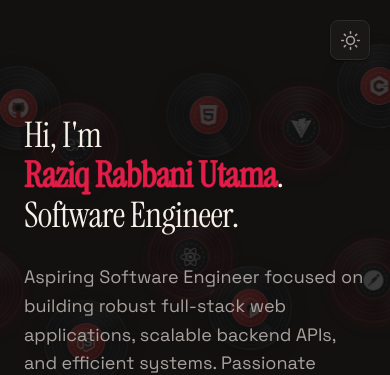
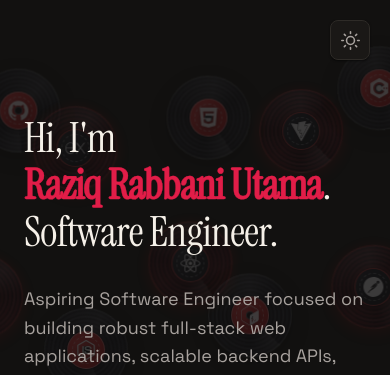
Before and after one commit to razeequtama/portfolio-website, a React (Vite) app: page / in a window 390 px wide. Shown: the top 375 px of the page. Built offline with nearby package versions, Linux system fonts and the light colour scheme; a web font is replaced by a local one.

Commit message:
Increase name size

```diff
--- a/src/styles/pages.css
+++ b/src/styles/pages.css
@@ -234,21 +234,21 @@
 
 @media (max-width: 767px) {
   .hero-main-title {
-    font-size: clamp(2.4rem, 7.8vw, 3.25rem);
+    font-size: clamp(2.9rem, 9.5vw, 3.9rem);
     line-height: 1.12;
   }
 }
 
 @media (max-width: 480px) {
   .hero-main-title {
-    font-size: clamp(2.2rem, 8.8vw, 2.75rem);
+    font-size: clamp(2.6rem, 10.5vw, 3.2rem);
     line-height: 1.14;
   }
 }
 
 @media (max-width: 360px) {
   .hero-main-title {
-    font-size: clamp(1.95rem, 8.4vw, 2.25rem);
+    font-size: clamp(2.3rem, 10vw, 2.7rem);
     line-height: 1.15;
   }
 }
```
